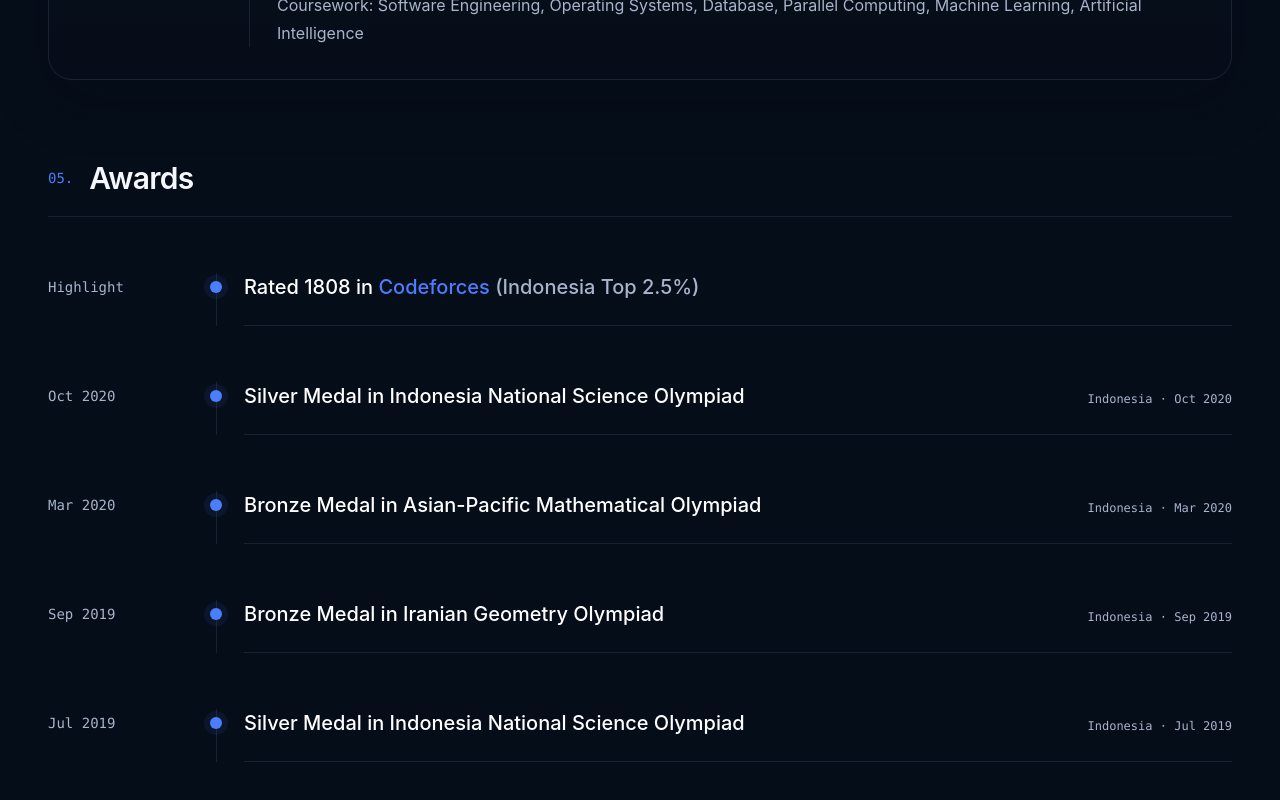
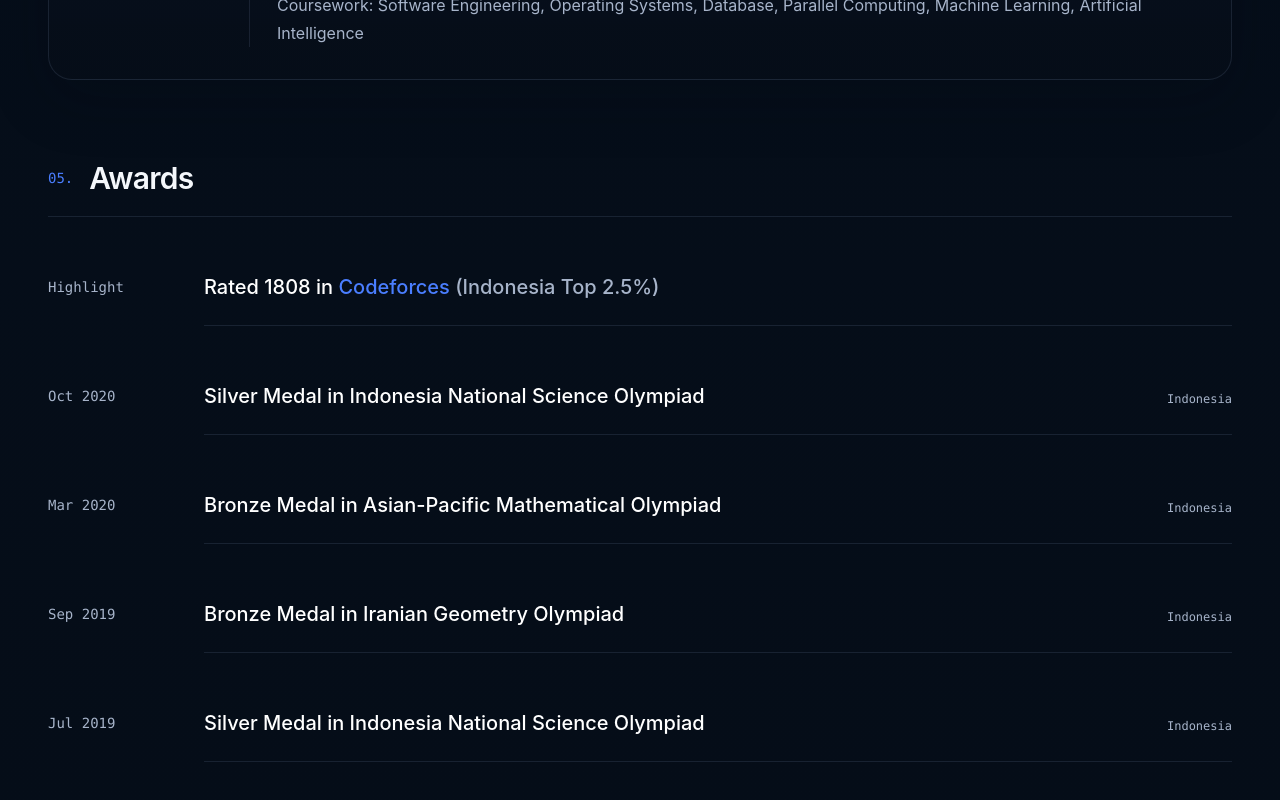
Before and after one commit to FerdiHS/ferdihs, a Next.js app: page / in a window 1280 px wide. Shown: the part 5997-6797 px from the top of the page. Built offline with nearby package versions, Linux system fonts and the light colour scheme.

Commit message:
style: simplify awards timeline

```diff
--- a/components/portfolio/sections.tsx
+++ b/components/portfolio/sections.tsx
@@ -228,14 +228,12 @@ export function AwardsSection({ awards }: AwardsSectionProps) {
 
       <div className="space-y-2">
         {awards.map((award, index) => (
-          <article key={`${award.text}-${index}`} className="grid gap-4 py-6 md:grid-cols-[140px_24px_minmax(0,1fr)]">
+          <article
+            key={`${award.text}-${index}`}
+            className="grid gap-4 py-6 md:grid-cols-[140px_minmax(0,1fr)]"
+          >
             <div className="portfolio-mono text-sm leading-7 text-[var(--portfolio-muted)]">
               {award.time ?? "Highlight"}
-            </div>
-
-            <div className="relative hidden md:flex justify-center">
-              <span className="absolute inset-y-0 w-px bg-[var(--portfolio-border)]" />
-              <span className="relative mt-2 h-3 w-3 rounded-full bg-[var(--portfolio-accent)] shadow-[0_0_0_6px_rgba(74,126,255,0.08)]" />
             </div>
 
             <div className="border-b pb-6 portfolio-divider">
@@ -260,9 +258,9 @@ export function AwardsSection({ awards }: AwardsSectionProps) {
                   </p>
                 </div>
 
-                {(award.location || award.time) && (
+                {award.location && (
                   <span className="portfolio-mono text-xs text-[var(--portfolio-muted)]">
-                    {[award.location, award.time].filter(Boolean).join(" · ")}
+                    {award.location}
                   </span>
                 )}
               </div>
```
